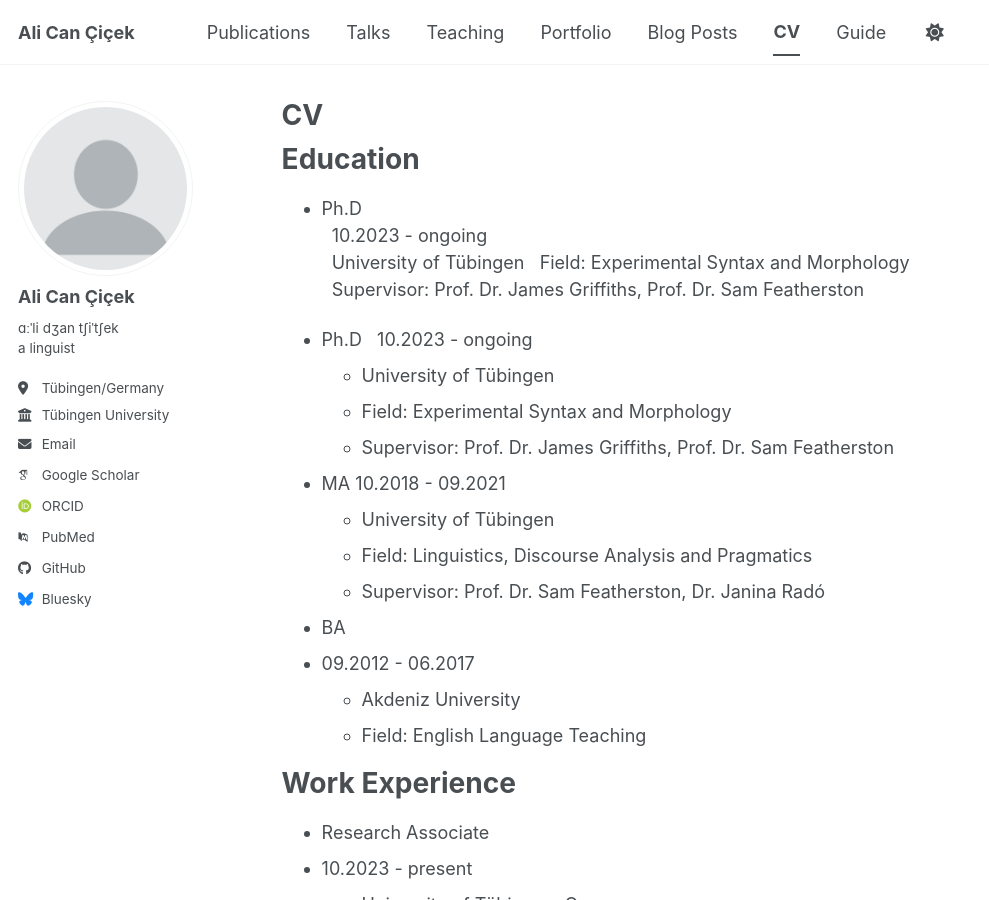
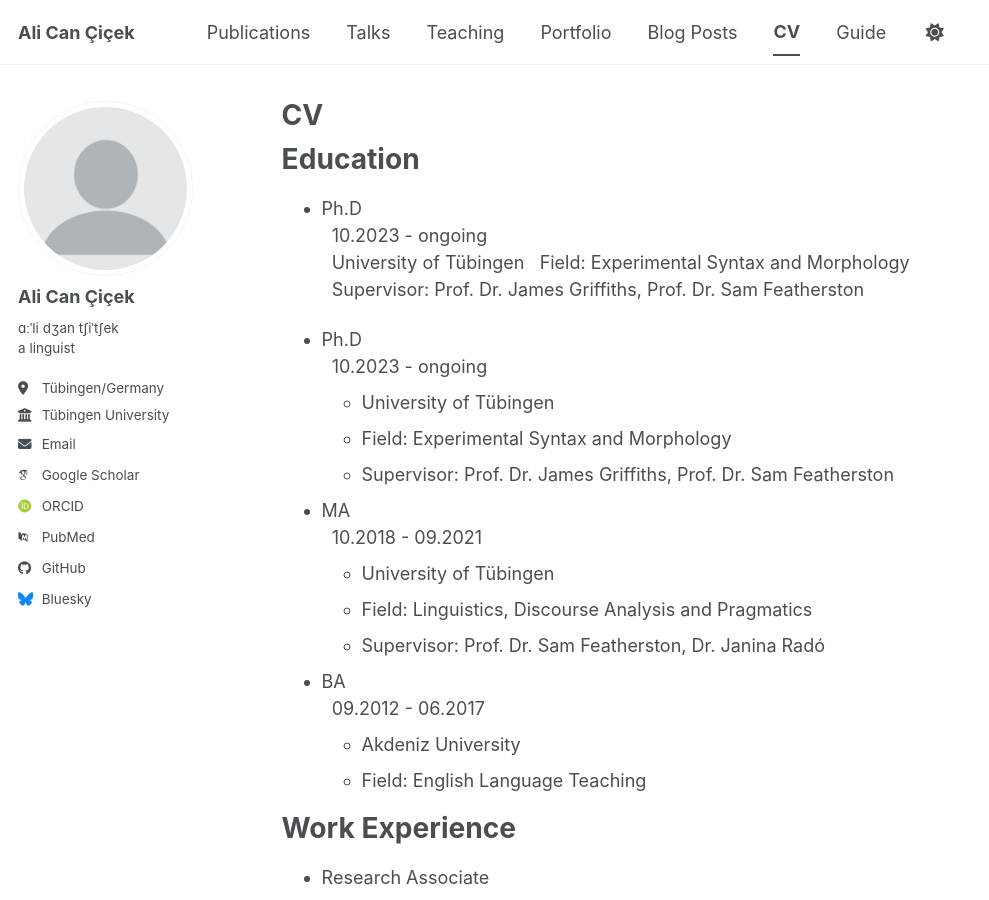
Before and after one commit to cicekalican/cicekalican.github.io, a Jekyll site: the page built from _pages/cv.md, in a window 1280 px wide and 900 px high. Shown: the whole window, without its empty margins (0-989 px from the left). Built offline with Jekyll 4.4.1, drawn with Linux system fonts in a browser that asks for light colours; some web fonts are replaced; a script bundle is joined from its source files by our own code; library files that are not in the unit come from our copies.

Commit message:
Improve formatting of academic qualifications in CV
Updated formatting for academic qualifications in CV.

```diff
--- a/_pages/cv.md
+++ b/_pages/cv.md
@@ -18,20 +18,20 @@ Education
   &nbsp;&nbsp;Field: Experimental Syntax and Morphology
   &nbsp;&nbsp;Supervisor: Prof. Dr. James Griffiths, Prof. Dr. Sam Featherston
 
-* Ph.D
+* Ph.D<br>
   &nbsp;&nbsp;10.2023 - ongoing
   * University of Tübingen
   * Field: Experimental Syntax and Morphology
   * Supervisor: Prof. Dr. James Griffiths, Prof. Dr. Sam Featherston
 
-* MA
-  10.2018 - 09.2021
+* MA<br>
+  &nbsp;&nbsp;10.2018 - 09.2021
   * University of Tübingen
   * Field: Linguistics, Discourse Analysis and Pragmatics
   * Supervisor: Prof. Dr. Sam Featherston, Dr. Janina Radó
 
-* BA
-* 09.2012 - 06.2017
+* BA<br>
+  &nbsp;&nbsp;09.2012 - 06.2017
   * Akdeniz University
   * Field: English Language Teaching
 
```
